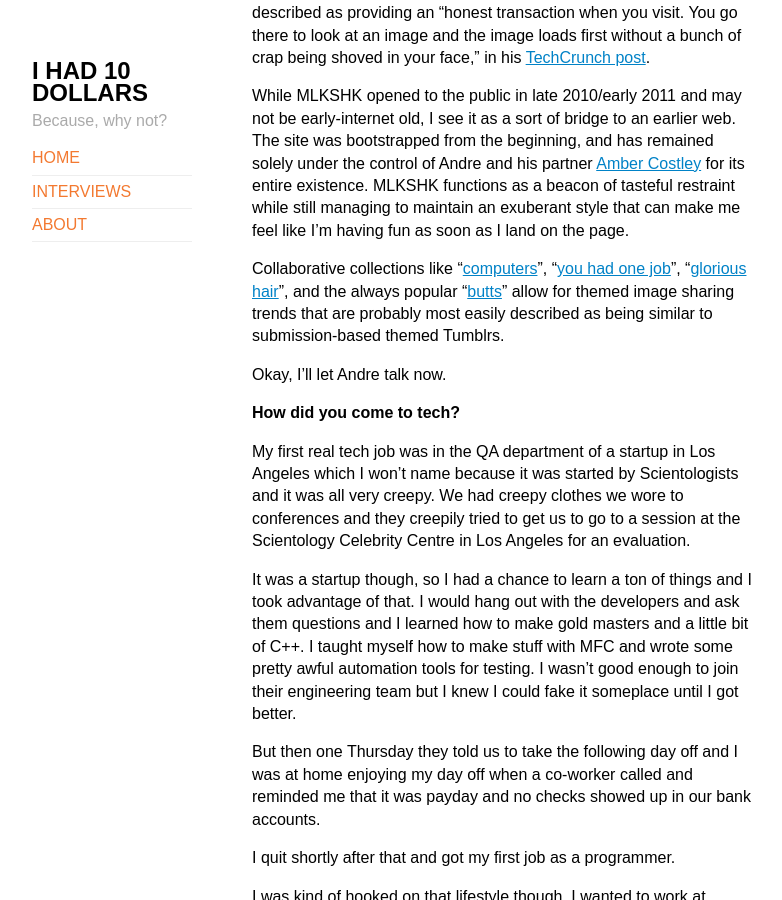
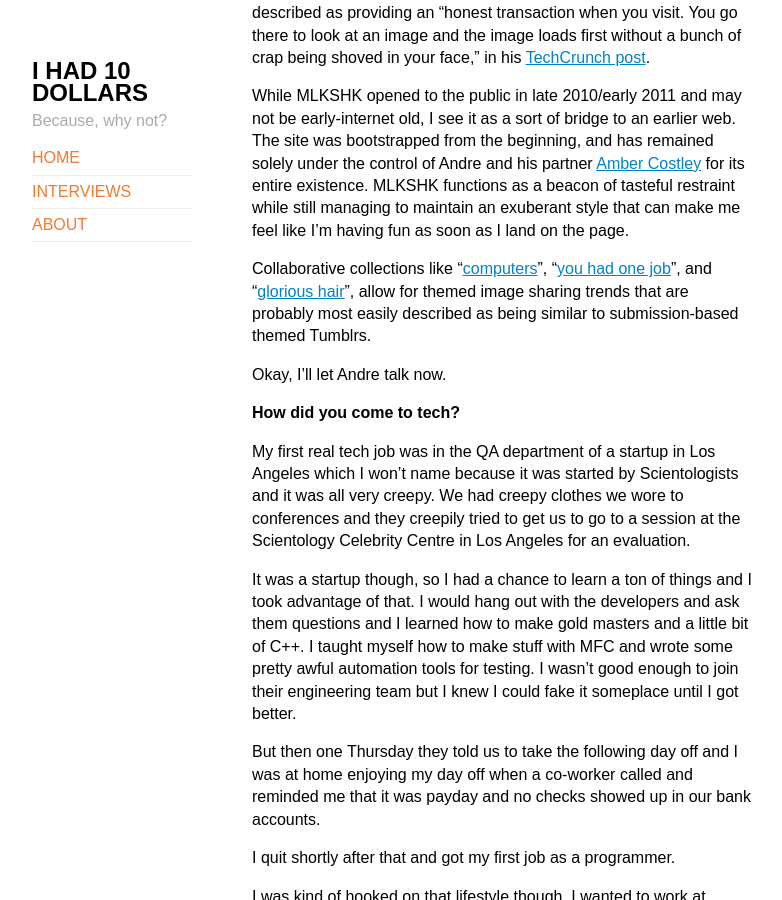
Before and after one commit to 10dollars/tendollars.github.io.raw, a Jekyll site: the page built from _posts/2014-05-20-andre-torrez.md, in a window 1280 px wide and 900 px high, scrolled down 830 px. Shown: the whole window, without its empty margins (248-1030 px from the left). Built offline with Jekyll 4.4.1, drawn with Linux system fonts in a browser that asks for light colours.

Commit message:
remove link to buttz

```diff
--- a/_posts/2014-05-20-andre-torrez.md
+++ b/_posts/2014-05-20-andre-torrez.md
@@ -12,7 +12,7 @@ MLKSHK is a photo sharing community, which [Rusty](http://twitter.com/rustyk5) m
 
 While MLKSHK opened to the public in late 2010/early 2011 and may not be early-internet old, I see it as a sort of bridge to an earlier web. The site was bootstrapped from the beginning, and has remained solely under the control of Andre and his partner [Amber Costley](https://twitter.com/amberdawn) for its entire existence. MLKSHK functions as a beacon of tasteful restraint while still managing to maintain an exuberant style that can make me feel like I'm having fun as soon as I land on the page.
 
-Collaborative collections like "[computers](http://mlkshk.com/computers)", "[you had one job](http://mlkshk.com/OneJob)", "[glorious hair](http://mlkshk.com/glorioushair)", and the always popular "[butts](http://mlkshk.com/buttz)" allow for themed image sharing trends that are probably most easily described as being similar to submission-based themed Tumblrs.
+Collaborative collections like "[computers](http://mlkshk.com/computers)", "[you had one job](http://mlkshk.com/OneJob)", and "[glorious hair](http://mlkshk.com/glorioushair)", allow for themed image sharing trends that are probably most easily described as being similar to submission-based themed Tumblrs.
 
 Okay, I'll let Andre talk now.
 
```
